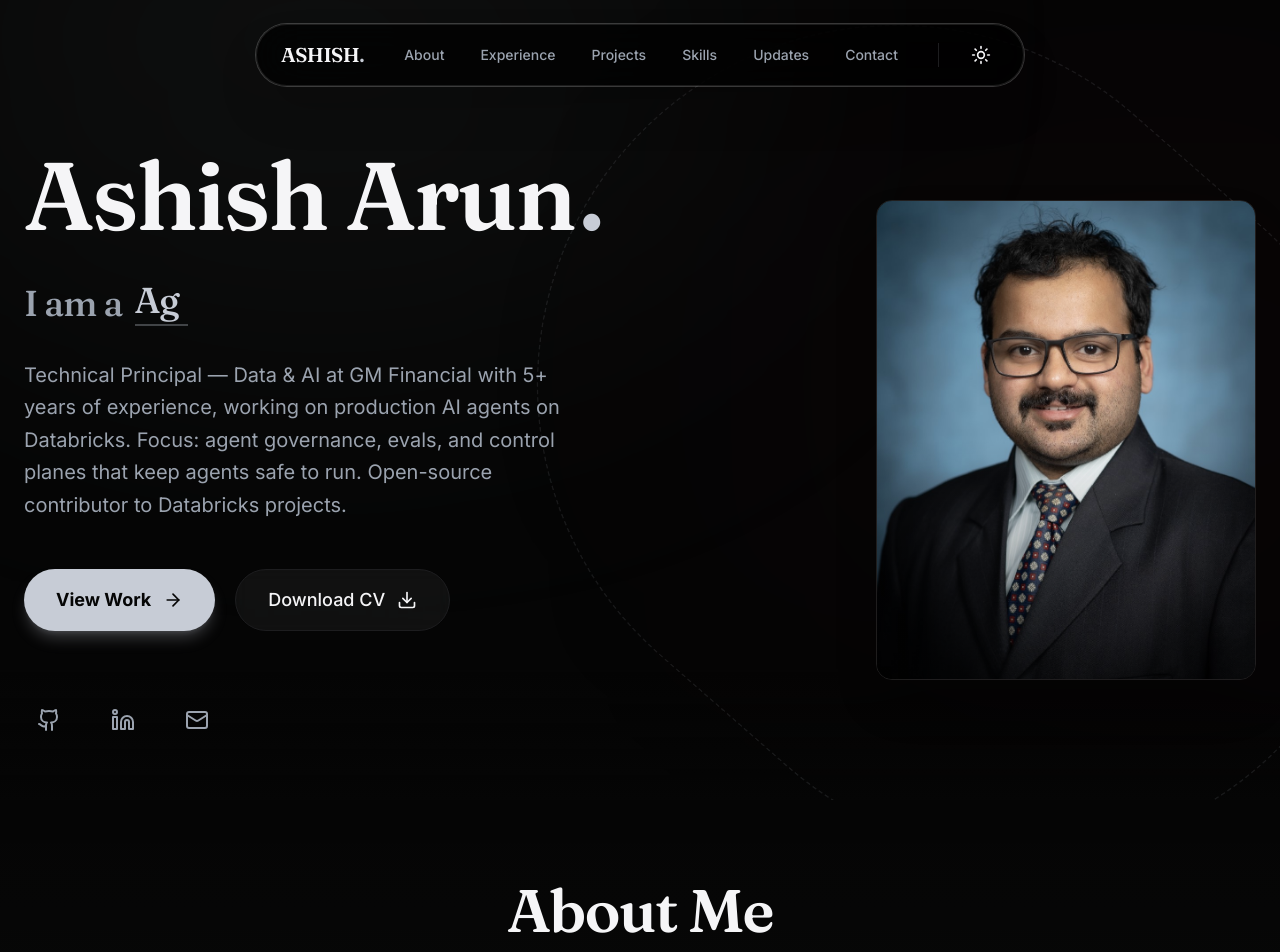
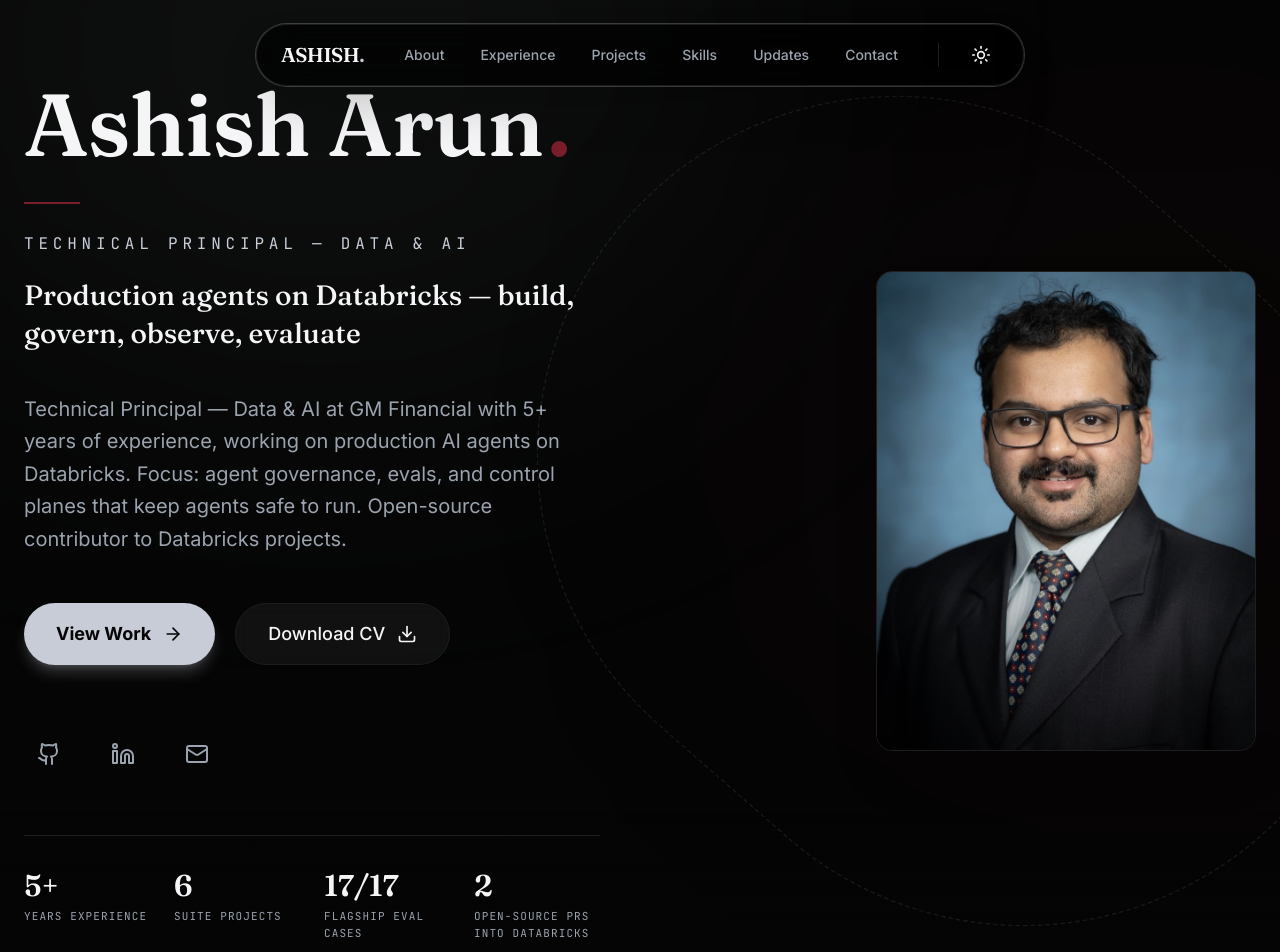
Before and after one commit to ash1sh95/ash1sh95.github.io, a React (Vite) app: page / in a window 1280 px wide. Shown: the top 952 px of the page. Built offline with nearby package versions, Linux system fonts and the light colour scheme; the HTML template or start-up script is replaced by a standard one.

Commit message:
Design polish: Obsidian & Platinum editorial aesthetic, principal-level hierarchy

```diff
--- a/src/sections/Hero.tsx
+++ b/src/sections/Hero.tsx
@@ -1,6 +1,5 @@
 import { motion, useScroll, useTransform } from 'framer-motion';
-import { TypeAnimation } from 'react-type-animation';
-import { personalInfo } from '../data/content';
+import { personalInfo, stats } from '../data/content';
 import { Github, Linkedin, Mail, ArrowRight, Download } from 'lucide-react';
 import { MagneticButton } from '../components/animations/MagneticButton';
 import photo from '../assets/img/Ashish_Photo.jpg';
@@ -35,43 +34,33 @@
                         initial={{ opacity: 0, y: 40 }}
                         animate={{ opacity: 1, y: 0 }}
                         transition={{ duration: 0.8, delay: 0.2, ease: "easeOut" }}
-                        className="text-6xl lg:text-8xl font-display font-bold leading-tight mb-6 text-text tracking-tight"
+                        className="font-display font-semibold text-[clamp(3.5rem,8vw,5.5rem)] leading-[1.02] tracking-[-0.01em] mb-8 text-text"
                     >
                         {personalInfo.name}
                         <motion.span
                             initial={{ opacity: 0, scale: 0 }}
                             animate={{ opacity: 1, scale: 1 }}
                             transition={{ delay: 1, type: "spring" }}
-                            className="text-primary inline-block ml-1"
+                            className="text-burgundy-500 inline-block ml-1"
                         >
                             .
                         </motion.span>
                     </motion.h1>
 
-                    <motion.h2
+                    <motion.div
                         initial={{ opacity: 0, x: -20 }}
                         animate={{ opacity: 1, x: 0 }}
                         transition={{ delay: 0.5, duration: 0.8 }}
-                        className="text-2xl lg:text-4xl text-text-muted font-light mb-8 min-h-[3rem] flex items-center"
+                        className="mb-10"
                     >
-                        <span className="mr-3">I am a</span>
-                        <TypeAnimation
-                            sequence={[
-                                'Technical Principal — Data & AI',
-                                2500,
-                                'Agent Governance & Evals',
-                                2500,
-                                'Databricks AI Architect',
-                                2500,
-                                'Open-Source Contributor',
-                                2500,
-                            ]}
-                            wrapper="span"
-                            speed={50}
-                            repeat={Infinity}
-                            className="text-primary font-medium border-b-2 border-primary/30 pb-1"
-                        />
-                    </motion.h2>
+                        <div className="w-14 h-[2px] bg-burgundy-500 mb-7" />
+                        <p className="font-mono uppercase tracking-[0.3em] text-sm md:text-base text-platinum-700 dark:text-platinum-300 mb-5">
+                            {personalInfo.title}
+                        </p>
+                        <p className="font-display text-2xl md:text-[1.75rem] leading-snug text-text max-w-xl">
+                            {personalInfo.tagline}
+                        </p>
+                    </motion.div>
 
                     <motion.p
                         initial={{ opacity: 0, y: 20 }}
@@ -131,6 +120,21 @@
                             </motion.a>
                         ))}
                     </motion.div>
+
+                    {/* Metrics strip — verified facts from content.ts stats */}
+                    <motion.div
+                        initial={{ opacity: 0, y: 20 }}
+                        animate={{ opacity: 1, y: 0 }}
+                        transition={{ delay: 1.35, duration: 0.8 }}
+                        className="mt-14 pt-8 border-t border-border grid grid-cols-2 md:grid-cols-4 gap-6 max-w-xl"
+                    >
+                        {stats.map((stat) => (
+                            <div key={stat.label}>
+                                <div className="font-display font-semibold text-3xl text-text">{stat.value}</div>
+                                <div className="font-mono uppercase tracking-widest text-[11px] text-text-muted mt-1">{stat.label}</div>
+                            </div>
+                        ))}
+                    </motion.div>
                 </motion.div>
 
                 {/* Right Content - Photo */}
```
